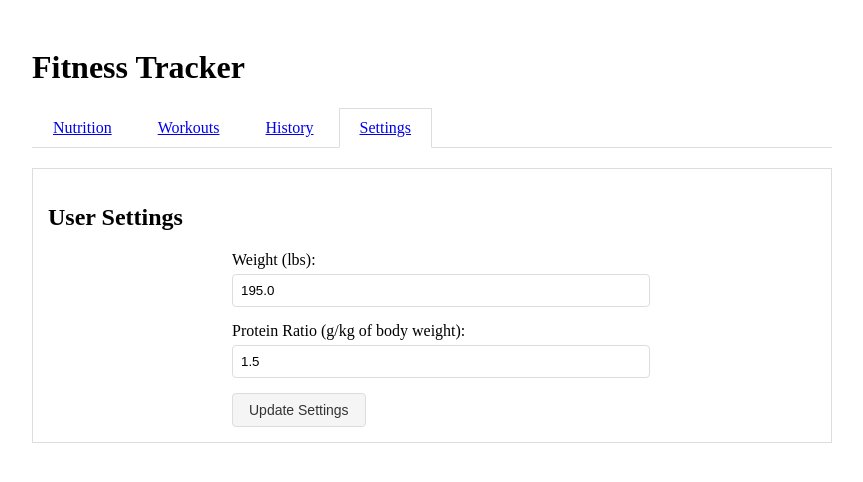
After one commit to brunny-eth/fitness_tracker, a Flask app: page /settings in a window 1280 px wide. The commit adds this page. Shown: the top 482 px of the page, without its empty margins (208-1071 px from the left). Run offline with Flask 3, Linux system fonts and the light colour scheme; data comes from the database, SQL or seed files in the repository.

Commit message:
added settings tab, changed logging in History to be 30 day trailing

```diff
--- a/app.py
+++ b/app.py
@@ -192,37 +192,70 @@ import json
 
 @app.route('/history')
 def history():
-    today = date.today()
-
-    nutrition_entries = NutritionEntry.query.filter_by(date=today).all()
-    protein_total = sum(entry.protein_amount for entry in nutrition_entries)
-    calorie_total = sum(entry.calorie_amount for entry in nutrition_entries)
+    end_date = date.today()
+    start_date = end_date - timedelta(days=29)
 
     settings = UserSettings.query.first()
+    if not settings:
+        settings = UserSettings(weight_lbs=195, protein_ratio=1.5)
+        db.session.add(settings)
+        db.session.commit()
+
+    nutrition_entries = NutritionEntry.query.filter(
+        NutritionEntry.date >= start_date,
+        NutritionEntry.date <= end_date
+    ).order_by(NutritionEntry.date.desc()).all()
+
+    workouts = Workout.query.filter(
+        Workout.date >= datetime.combine(start_date, datetime.min.time()),
+        Workout.date <= datetime.combine(end_date, datetime.max.time())
+    ).order_by(Workout.date.desc()).all()
+
     protein_goal = calculate_protein_goal(settings.weight_lbs, settings.protein_ratio)
 
-    workout = Workout.query.filter(
-        Workout.date >= datetime.combine(today, datetime.min.time()),
-        Workout.date < datetime.combine(today + timedelta(days=1), datetime.min.time())
-    ).first()
+    history = []
+    current_date = end_date
+    while current_date >= start_date:
+        day_nutrition = [entry for entry in nutrition_entries if entry.date == current_date]
+        protein_total = sum(entry.protein_amount for entry in day_nutrition)
+        calorie_total = sum(entry.calorie_amount for entry in day_nutrition)
 
-    history = [{
-        'date': today,
-        'nutrition': {
-            'protein': protein_total,
-            'calories': calorie_total,
-            'protein_goal': protein_goal
-        } if nutrition_entries else None,
-        'workout': {
-            'type': workout.type,
-            'exercises': json.loads(workout.exercises)
-        } if workout else None
-    }]
+        day_workout = next((
+            w for w in workouts
+            if w.date.date() == current_date
+        ), None)
+
+        history.append({
+            'date': current_date,
+            'nutrition': {
+                'protein': protein_total,
+                'calories': calorie_total,
+                'protein_goal': protein_goal
+            } if day_nutrition else None,
+            'workout': {
+                'type': day_workout.type,
+                'exercises': json.loads(day_workout.exercises)
+            } if day_workout else None
+        })
+        current_date -= timedelta(days=1)
 
     return render_template('history.html',
                          active_tab='history',
                          history=history)
 
+@app.route('/settings')
+def settings():
+    settings = UserSettings.query.first()
+    if not settings:
+        settings = UserSettings(weight_lbs=195, protein_ratio=1.5)
+        db.session.add(settings)
+        db.session.commit()
+
+    return render_template('settings.html',
+                         active_tab='settings',
+                         weight=settings.weight_lbs,
+                         ratio=settings.protein_ratio)
+
 if __name__ == '__main__':
     with app.app_context():
         db.create_all()
--- a/templates/base.html
+++ b/templates/base.html
@@ -44,6 +44,64 @@
         th {
             background-color: #f5f5f5;
         }
+
+        button {
+            background-color: #f5f5f5;
+            color: #333;
+            padding: 8px 16px;
+            border: 1px solid #ddd;
+            border-radius: 4px;
+            cursor: pointer;
+            font-size: 14px;
+        }
+        button:hover {
+            background-color: #e5e5e5;
+        }
+
+        .settings-form {
+            max-width: 400px;
+            margin: 0 auto;
+        }
+        .form-group {
+            margin-bottom: 15px;
+        }
+        .form-group label {
+            display: block;
+            margin-bottom: 5px;
+        }
+        .form-group input {
+            width: 100%;
+            padding: 8px;
+            border: 1px solid #ddd;
+            border-radius: 4px;
+        }
+
+        .section-header {
+            cursor: pointer;
+            user-select: none;
+        }
+        .section-header h2 {
+            display: flex;
+            align-items: center;
+            gap: 10px;
+            margin: 0;
+        }
+        .section-header:hover {
+            background-color: #f9f9f9;
+        }
+        .meal-entry {
+            display: flex;
+            justify-content: space-between;
+            align-items: center;
+            padding: 8px;
+            border-bottom: 1px solid #eee;
+        }
+        .saved-meals {
+            margin-bottom: 20px;
+            border: 1px solid #ddd;
+            border-radius: 4px;
+            padding: 10px;
+        }
     </style>
 </head>
 <body>
@@ -54,6 +112,7 @@
             <a href="/" class="tab {% if active_tab == 'nutrition' %}active{% endif %}">Nutrition</a>
             <a href="/workouts" class="tab {% if active_tab == 'workouts' %}active{% endif %}">Workouts</a>
             <a href="/history" class="tab {% if active_tab == 'history' %}active{% endif %}">History</a>
+            <a href="/settings" class="tab {% if active_tab == 'settings' %}active{% endif %}">Settings</a>
         </div>
 
         {% block content %}{% endblock %}
--- /dev/null
+++ b/templates/settings.html
@@ -0,0 +1,47 @@
+{% extends "base.html" %}
+
+{% block content %}
+<div class="section">
+    <h2>User Settings</h2>
+
+    <div class="settings-form">
+        <div class="form-group">
+            <label for="weight">Weight (lbs):</label>
+            <input type="number" id="weight" value="{{ weight }}" step="0.1">
+        </div>
+
+        <div class="form-group">
+            <label for="protein-ratio">Protein Ratio (g/kg of body weight):</label>
+            <input type="number" id="protein-ratio" value="{{ ratio }}" step="0.1">
+        </div>
+
+        <button onclick="updateSettings()">Update Settings</button>
+    </div>
+</div>
+
+<script>
+function updateSettings() {
+    const weight = document.getElementById('weight').value;
+    const ratio = document.getElementById('protein-ratio').value;
+
+    fetch('/update_settings', {
+        method: 'POST',
+        headers: {
+            'Content-Type': 'application/json',
+        },
+        body: JSON.stringify({ weight, ratio })
+    })
+    .then(response => response.json())
+    .then(data => {
+        if (data.message) {
+            alert('Settings updated successfully');
+            window.location.reload();
+        }
+    })
+    .catch(error => {
+        console.error('Error:', error);
+        alert('Error updating settings');
+    });
+}
+</script>
+{% endblock %}
```
Also changed, not shown: templates/history.html (+8 -6 lines), templates/nutrition.html (+0 -44 lines).
